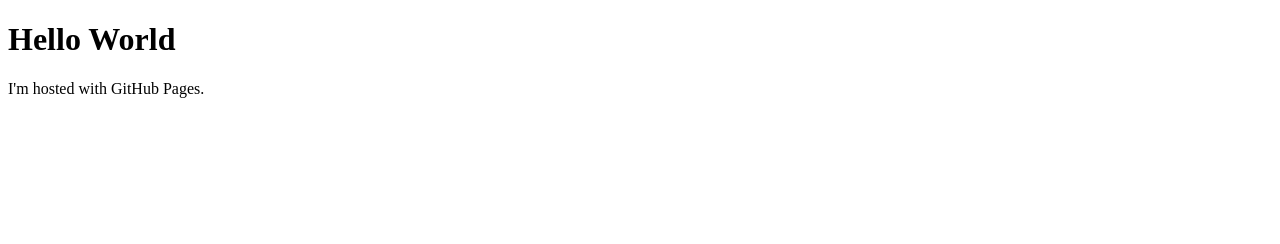
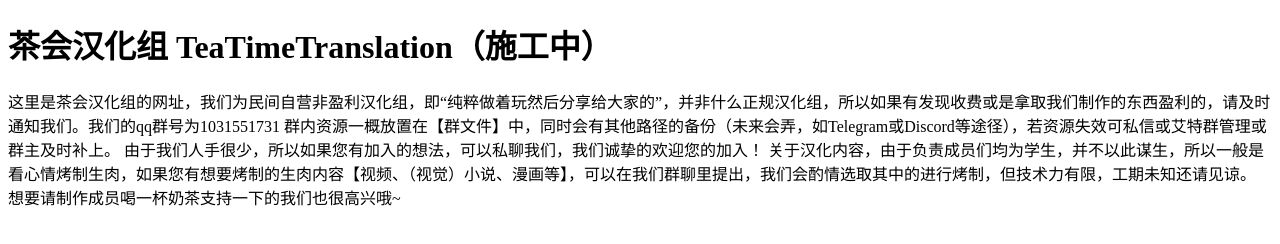
Before and after one commit to puto233/TeaTimeTranslation.github.io, a plain HTML site: page index.html in a window 1280 px wide. Drawn offline with Linux system fonts and the light colour scheme.

Commit message:
索引.html

```diff
--- a/index.html
+++ b/index.html
@@ -1,7 +1,11 @@
 <!DOCTYPE html>
 <html>
 <body>
-<h1>Hello World</h1>
-<p>I'm hosted with GitHub Pages.</p>
+<h1>茶会汉化组 TeaTimeTranslation（施工中）</h1>
+<p>这里是茶会汉化组的网址，我们为民间自营非盈利汉化组，即“纯粹做着玩然后分享给大家的”，并非什么正规汉化组，所以如果有发现收费或是拿取我们制作的东西盈利的，请及时通知我们。我们的qq群号为1031551731
+群内资源一概放置在【群文件】中，同时会有其他路径的备份（未来会弄，如Telegram或Discord等途径），若资源失效可私信或艾特群管理或群主及时补上。
+由于我们人手很少，所以如果您有加入的想法，可以私聊我们，我们诚挚的欢迎您的加入！
+关于汉化内容，由于负责成员们均为学生，并不以此谋生，所以一般是看心情烤制生肉，如果您有想要烤制的生肉内容【视频、（视觉）小说、漫画等】，可以在我们群聊里提出，我们会酌情选取其中的进行烤制，但技术力有限，工期未知还请见谅。
+想要请制作成员喝一杯奶茶支持一下的我们也很高兴哦~</p>
 </body>
 </html>
```
